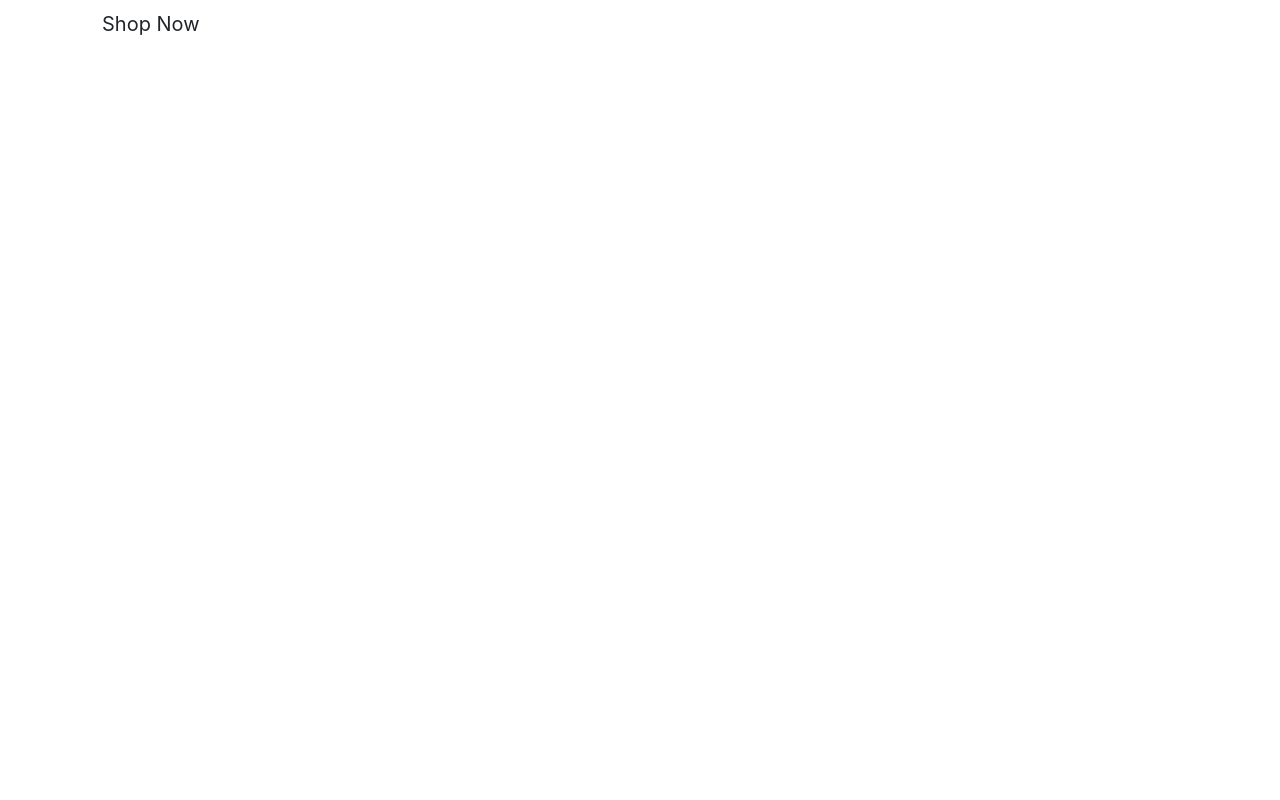
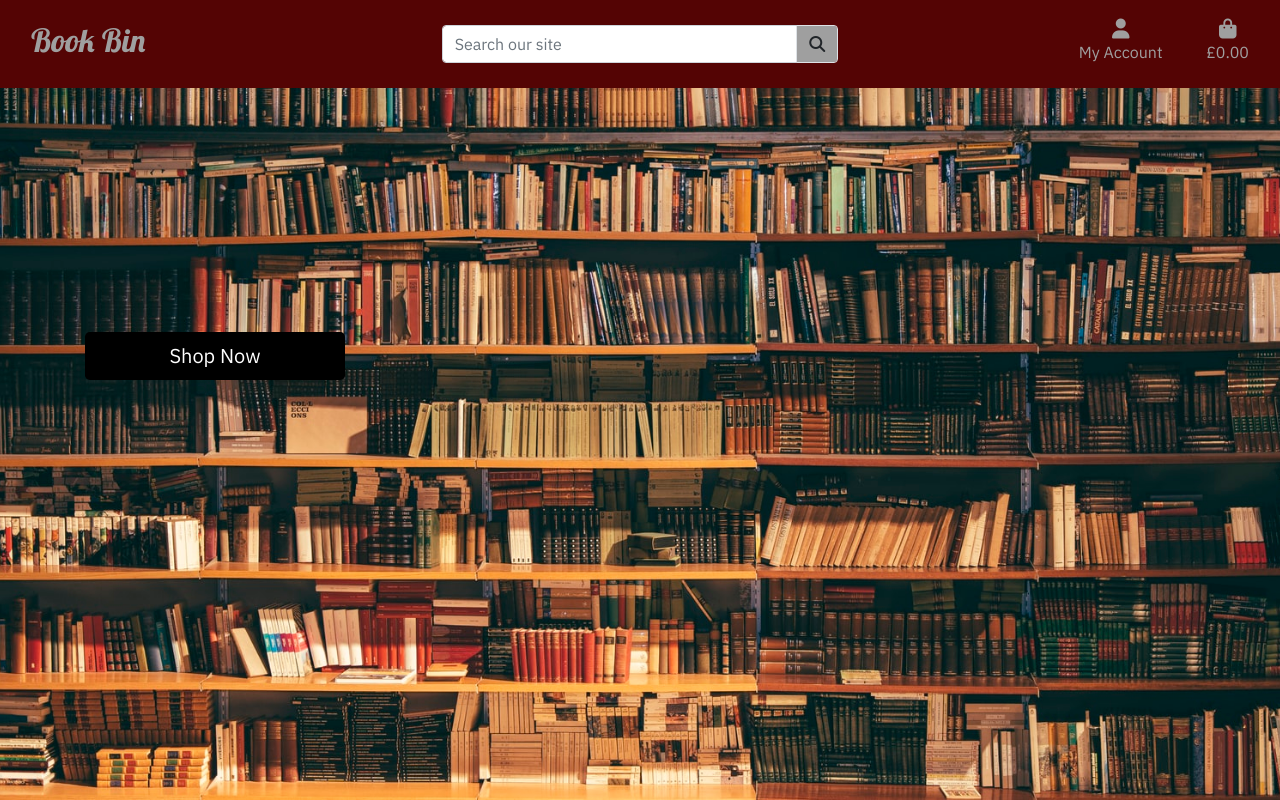
Before and after one commit to OniAkuma96/book_bin, a Django app: page / in a window 1280 px wide. Before the commit the page is almost empty. Run offline with Django 3.2, Linux system fonts and the light colour scheme; some libraries are stand-ins or nearby versions.

Commit message:
added navigation, base css, and media folder and linked up font awsome and some google fonts

```diff
--- a/book_bin/settings.py
+++ b/book_bin/settings.py
@@ -147,6 +147,10 @@ USE_TZ = True
 # https://docs.djangoproject.com/en/3.2/howto/static-files/
 
 STATIC_URL = '/static/'
+STATICFILES_DIRS = (os.path.join(BASE_DIR, 'static'),)
+
+MEDIA_URL = '/media/'
+MEDIA_ROOT = os.path.join(BASE_DIR, 'media')
 
 # Default primary key field type
 # https://docs.djangoproject.com/en/3.2/ref/settings/#default-auto-field
--- /dev/null
+++ b/static/css/base.css
@@ -0,0 +1,38 @@
+/* font-family: 'IBM Plex Sans', sans-serif;
+font-family: 'Lobster', cursive; */
+
+body {
+    background: url('/media/hero-image1.jpg') no-repeat center center fixed;
+    background-size: cover;
+    height: calc(100vh - 88px);
+    font-family: 'IBM Plex Sans', sans-serif;
+}
+
+/* navbar */
+.main-nav-logo {
+    font-family: 'Lobster', cursive;
+    color: #9f9f9f !important;
+}
+
+/* text */
+.text-grey {
+    color: #9f9f9f !important;
+}
+
+/* buttons */
+.btn-grey {
+    background-color: #9f9f9f;
+}
+
+.shop-now-button {
+    background: black;
+    color: white;
+    min-width: 260px;
+}
+
+/* colors */
+.bg-maroon {
+    background-color: #540404;
+}
+
+/* media queries */
--- a/templates/base.html
+++ b/templates/base.html
@@ -12,12 +12,17 @@
         {% block corecss %}
             <link rel="stylesheet" href="https://stackpath.bootstrapcdn.com/bootstrap/4.4.1/css/bootstrap.min.css"
                 integrity="sha384-Vkoo8x4CGsO3+Hhxv8T/Q5PaXtkKtu6ug5TOeNV6gBiFeWPGFN9MuhOf23Q9Ifjh" crossorigin="anonymous">
+            <link rel="preconnect" href="https://fonts.googleapis.com">
+            <link rel="preconnect" href="https://fonts.gstatic.com" crossorigin>
+            <link href="https://fonts.googleapis.com/css2?family=IBM+Plex+Sans&family=Lobster&display=swap" rel="stylesheet">
+            <link rel="stylesheet" href="{% static 'css/base.css' %}">
         {% endblock %}
 
         {% block extra_css %}
         {% endblock %}
 
         {% block corejs %}
+            <script src="https://kit.fontawesome.com/80fd661972.js" crossorigin="anonymous"></script>
             <script src="https://code.jquery.com/jquery-3.6.0.min.js" integrity="sha256-/xUj+3OJU5yExlq6GSYGSHk7tPXikynS7ogEvDej/m4=" crossorigin="anonymous"></script>
             <script src="https://cdn.jsdelivr.net/npm/popper.js@1.16.0/dist/umd/popper.min.js"
                 integrity="sha384-Q6E9RHvbIyZFJoft+2mJbHaEWldlvI9IOYy5n3zV9zzTtmI3UksdQRVvoxMfooAo" crossorigin="anonymous">
@@ -33,7 +38,84 @@
         <title>Book Bin {% block extra_title %}{% endblock %}</title>
     </head>
     <body>
-        <header class="container-fluid fixed-top"></header>
+        <header class="container-fluid fixed-top">
+            <div id="topnav" class="row bg-maroon d-none d-lg-flex">
+                <div class="col-4 my-auto">
+                    <a href="{% url 'home' %}" class="nav-link navbar-brand"><h2 class="main-nav-logo ">Book Bin</h2></a>
+                </div>
+                <div class="col-4 my-auto">
+                    <form method="GET" action="">
+                        <div class="input-group">
+                            <input type="text" name="q" placeholder="Search our site" class="form-control">
+                            <div class="input-group-append">
+                                <button class="form-control btn btn-grey border" type="submit">
+                                    <i class="fas fa-search"></i>
+                                </button>
+                            </div>
+                        </div>
+                    </form>
+                </div>
+                <div class="col-4">
+                    <ul class="list-inline list-unstyled text-center text-lg-right my-auto">
+                        <li class="list-inline-item dropdown pt-2">
+                            <a href="#" class="text-grey nav-link" id="user-options" data-toggle="dropdown" aria-haspopup="true" aria-expanded="false">
+                                <div class="text-center">
+                                    <div><i class="fas fa-user fa-lg"></i></div>
+                                    <p class="my-0">My Account</p>
+                                </div>
+                            </a>
+                            <div class="dropdown-menu" aria-labelledby="user-options">
+                                {% if request.user.is_authenticated %}
+                                    {% if request.user.is_superuser %}
+                                        <a href="" class="dropdown-item">Product Managment</a>
+                                    {% endif %}
+                                    <a href="" class="dropdown-item">My Profile</a>
+                                    <a href="{% url 'account_logout' %}" class="dropdown-item">Logout</a>
+                                {% else %}
+                                    <a href="{% url 'account_signup' %}" class="dropdown-item">Register</a>
+                                    <a href="{% url 'account_login' %}" class="dropdown-item">Login</a>
+                                {% endif %}
+                            </div>
+                        </li>
+                        <li class="list-inline-item pt-2">
+                            <a href="" class="nav-link">
+                                <div class="text-center text-grey">
+                                    <div><i class="fas fa-shopping-bag fa-lg"></i></div>
+                                    <p>
+                                        {% if grand_total %}
+                                            £{{ grand_total|floatformat:2}}
+                                        {% else %}
+                                            £0.00
+                                        {% endif %}
+                                    </p>
+                                </div>
+                            </a>
+                        </li>
+                    </ul>
+                </div>
+            </div>
+            <div class="row d-lg-none bg-maroon">
+                <nav class="navbar navbar-expand-lg navbar-dark w-100">
+                    <button class="navbar-toggler" type="button" data-toggle="collapse" data-target="#main-nav" aria-controls="main-nav" aria-expanded="false" aria-label="Toggle navigation">
+                        <span class="navbar-toggler-icon"></span>
+                    </button>
+                    {% include 'includes/mobile-top-header.html' %}
+                    <div class="collapse navbar-collapse" id="main-nav">
+                        <ul class="navbar-nav d-lg-none">
+                            <li class="nav-item">
+                                <a href="" class="nav-link text-grey">Home</a>
+                            </li>
+                            <li class="nav-item">
+                                <a href="" class="nav-link text-grey">All Books</a>
+                            </li>
+                            <li class="nav-item">
+                                <a href="" class="nav-link text-grey">Genres</a>
+                            </li>
+                        </ul>
+                    </div>
+                </nav>
+            </div>
+        </header>
 
         {% if messages %}
             <div class="message-container"></div>
--- /dev/null
+++ b/templates/includes/mobile-top-header.html
@@ -0,0 +1,42 @@
+<ul>
+    <li class="list-inline-item">
+        <a href="#" class="text-grey nav-link d-lg-none" id="mobile-search" data-toggle="dropdown" aria-haspopup="true" aria-expanded="false">
+            <div class="text-center">
+                <div><i class="fas fa-search fa-lg"></i></div>
+                <p>Search</p>
+            </div>
+        </a>
+        <div class="dropdown-menu" aria-labelledby="mobile-search">
+            <form class="form" method="GET" action="">
+                <div class="input-group">
+                    <input type="text" name="q" class="form-control" placeholder="Search our site">
+                    <div class="input-group-append">
+                        <button class="form-control btn" type="submit">
+                            <i class="fas fa-search"></i>
+                        </button>
+                    </div>
+                </div>
+            </form>
+        </div>
+    </li>
+    <li class="list-inline-item dropdown">
+        <a href="" class="text-grey nav-link d-lg-none" id="user-options" data-toggle="dropdown" aria-haspopup="true" aria-expanded="false">
+            <div class="text-center">
+                <div><i class="fas fa-user fa-lg"></i></div>
+                <p>My Account</p>
+            </div>
+        </a>
+        <div class="dropdown-menu" aria-labelledby="user-options">
+            <a href="" class="dropdown-item">Register</a>
+            <a href="" class="dropdown-item">Login</a>
+        </div>
+    </li>
+    <li class="list-inline-item">
+        <a href="" class="text-grey nav-link d-lg-none">
+            <div class="text-center">
+                <div><i class="fas fa-shopping-bag fa-lg"></i></div>
+                <p>$0.00</p>
+            </div>
+        </a>
+    </li>
+</ul>
```
Also changed, not shown: media/hero-image1.jpg (added).
